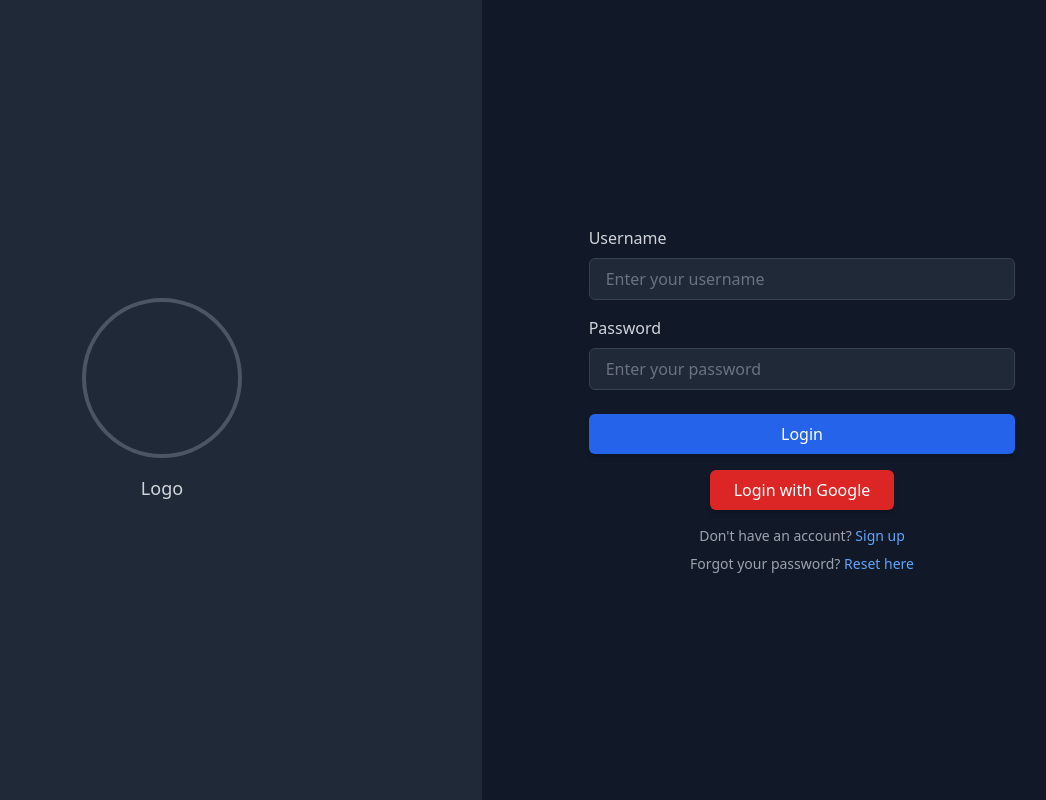
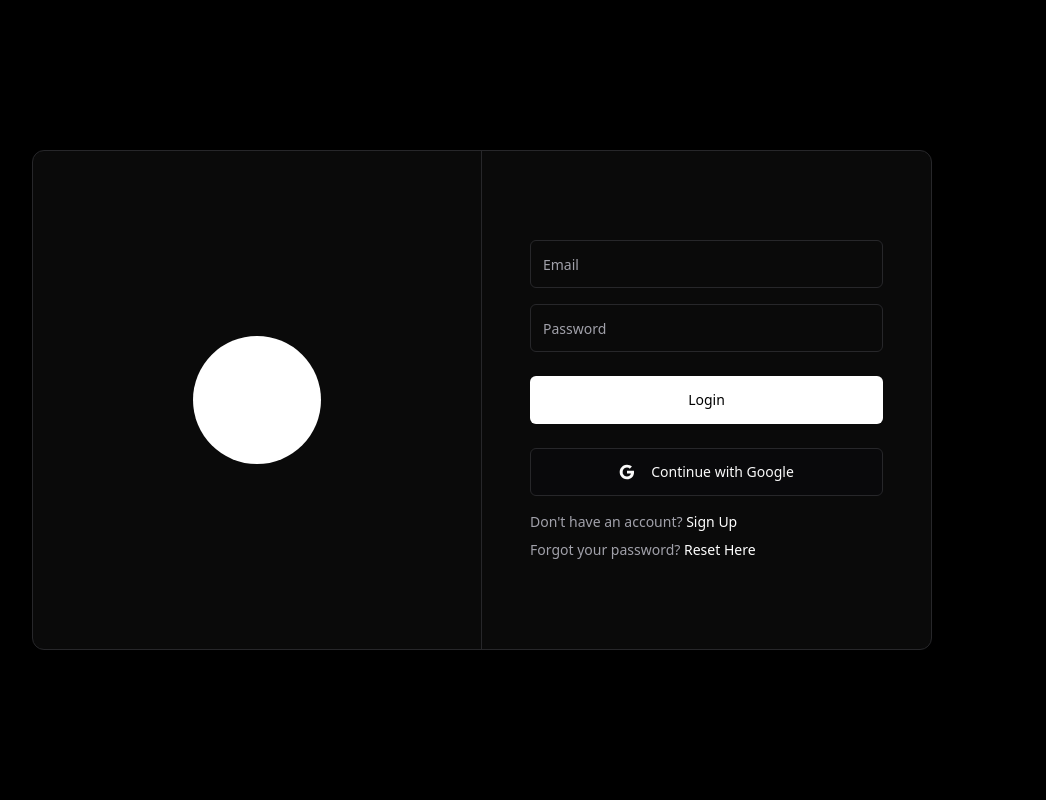
Before and after one commit to DevratPatel/HackUTDOmegaProject, a Next.js app in the folder main/: page / in a window 1280 px wide. Shown: the whole page, without its empty margins (158-1204 px from the left). Built offline with nearby package versions, Linux system fonts and the light colour scheme.

Commit message:
update: login ui and connectivity

```diff
--- a/main/app/page.tsx
+++ b/main/app/page.tsx
@@ -1,8 +1,11 @@
 "use client";
 
 import React, { useState } from "react";
+import { signInWithGoogle, signInWithEmail } from "../firebase";
+import { Input } from "@/components/ui/input";
+import { Button } from "@/components/ui/button";
+import { Card } from "@/components/ui/card";
 import { useRouter } from "next/navigation";
-import { signInWithGoogle, signInWithEmail } from "../firebase";
 
 export default function LoginPage() {
   const [email, setEmail] = useState("");
@@ -11,102 +14,106 @@ export default function LoginPage() {
 
   const handleEmailLogin = async (e: React.FormEvent) => {
     e.preventDefault();
-    try{
-      const user = await signInWithEmail(email, password); // Call the Firebase email/password login function
-      console.log("Logged in user:", user);
+    try {
+      await signInWithEmail(email, password);
       router.push("/dashboard");
-    }
-    catch(error) {
+    } catch (error) {
       console.error("Login failed:", error);
-    alert("Invalid email or password");
     }
   };
 
   const handleGoogleLogin = async () => {
     try {
-      const user = await signInWithGoogle();
-      console.log("Logged in user:", user);
+      await signInWithGoogle();
       router.push("/dashboard");
+    } catch (error) {
+      console.error("Google login failed:", error);
     }
-      catch (error) {
-      console.error("Google login failed:", error);
-      alert("Google login failed. Please try again.");
-    }
-  }
+  };
 
   return (
-    <div className="flex h-screen bg-gray-900">
-      {/* Left Side */}
-      <div className="w-1/2 bg-gray-800 flex items-center justify-center">
-        <div className="text-center">
-          <div className="rounded-full border-4 border-gray-600 w-40 h-40 mx-auto"></div>
-          <p className="mt-4 text-gray-300 text-lg">Logo</p>
-        </div>
+    <div className="min-h-screen bg-black flex items-center justify-center p-4">
+      <Card className="w-full max-w-[900px] h-[500px] bg-[#0A0A0A] border-zinc-800 flex rounded-xl overflow-hidden">
+        {/* Left side with logo */}
+        <div className="w-1/2 flex items-center justify-center border-r border-zinc-800">
+          <div className="w-32 h-32 bg-white rounded-full" />
         </div>
 
-      {/* Right Side */}
-      <div className="w-1/2 flex flex-col justify-center items-center bg-gray-900">
-        <form onSubmit={handleEmailLogin} className="w-2/3 max-w-md">
-          <div className="mb-4">
-            <label htmlFor="username" className="block text-gray-300 mb-2">
-              Username
-            </label>
-            <input
-              id="username"
+        {/* Right side with form */}
+        <div className="w-1/2 flex flex-col justify-center px-12">
+          <form onSubmit={handleEmailLogin} className="space-y-6">
+            <div className="space-y-4">
+              <Input
                 type="email"
+                placeholder="Email"
                 value={email}
                 onChange={(e) => setEmail(e.target.value)}
-              placeholder="Enter your username"
-              className="w-full px-4 py-2 bg-gray-800 border border-gray-700 rounded-md focus:outline-none focus:ring-2 focus:ring-blue-500 text-gray-100 placeholder-gray-500"
+                className="bg-transparent border-zinc-800 h-12"
+              />
+              <Input
+                type="password"
+                placeholder="Password"
+                value={password}
+                onChange={(e) => setPassword(e.target.value)}
+                className="bg-transparent border-zinc-800 h-12"
               />
             </div>
-          <div className="mb-6">
-            <label htmlFor="password" className="block text-gray-300 mb-2">
-              Password
-            </label>
-            <input
-              id="password"
-              type="password"
-              value={password}
-              onChange={(e) => setPassword(e.target.value)}
-              placeholder="Enter your password"
-              className="w-full px-4 py-2 bg-gray-800 border border-gray-700 rounded-md focus:outline-none focus:ring-2 focus:ring-blue-500 text-gray-100 placeholder-gray-500"
-            />
-          </div>
-          <button
+
+            <Button
               type="submit"
-            className="w-full bg-blue-600 text-white py-2 rounded-md shadow-md hover:bg-blue-700"
+              className="w-full bg-white text-black hover:bg-zinc-200 h-12"
             >
               Login
-          </button>
+            </Button>
           </form>
-        <button
+
+          <div className="mt-6 space-y-4">
+            <Button
               onClick={handleGoogleLogin}
-          className="mt-4 bg-red-600 text-white px-6 py-2 rounded-md shadow-md hover:bg-red-700"
+              variant="outline"
+              className="w-full border-zinc-800 h-12 space-x-2"
             >
-          Login with Google
-        </button>
-        <div className="mt-4 text-center">
-          <p className="text-gray-400 text-sm">
+              <svg className="w-5 h-5" viewBox="0 0 24 24">
+                <path
+                  fill="currentColor"
+                  d="M22.56 12.25c0-.78-.07-1.53-.2-2.25H12v4.26h5.92c-.26 1.37-1.04 2.53-2.21 3.31v2.77h3.57c2.08-1.92 3.28-4.74 3.28-8.09z"
+                />
+                <path
+                  fill="currentColor"
+                  d="M12 23c2.97 0 5.46-.98 7.28-2.66l-3.57-2.77c-.98.66-2.23 1.06-3.71 1.06-2.86 0-5.29-1.93-6.16-4.53H2.18v2.84C3.99 20.53 7.7 23 12 23z"
+                />
+                <path
+                  fill="currentColor"
+                  d="M5.84 14.09c-.22-.66-.35-1.36-.35-2.09s.13-1.43.35-2.09V7.07H2.18C1.43 8.55 1 10.22 1 12s.43 3.45 1.18 4.93l2.85-2.22.81-.62z"
+                />
+                <path
+                  fill="currentColor"
+                  d="M12 5.38c1.62 0 3.06.56 4.21 1.64l3.15-3.15C17.45 2.09 14.97 1 12 1 7.7 1 3.99 3.47 2.18 7.07l3.66 2.84c.87-2.6 3.3-4.53 6.16-4.53z"
+                />
+              </svg>
+              <span>Continue with Google</span>
+            </Button>
+
+            <div className="text-sm text-zinc-400 space-y-2">
+              <p>
                 Don't have an account?{" "}
-            <a
-              href="/signup"
-              className="text-blue-400 hover:text-blue-300 hover:underline"
-            >
-              Sign up
+                <a href="/signup" className="text-white hover:underline">
+                  Sign Up
                 </a>
               </p>
-          <p className="text-gray-400 text-sm mt-2">
+              <p>
                 Forgot your password?{" "}
                 <a
                   href="/reset-password"
-              className="text-blue-400 hover:text-blue-300 hover:underline"
+                  className="text-white hover:underline"
                 >
-              Reset here
+                  Reset Here
                 </a>
               </p>
             </div>
           </div>
         </div>
+      </Card>
+    </div>
   );
 }
--- a/main/components/ui/Navbar.tsx
+++ b/main/components/ui/Navbar.tsx
@@ -1,13 +1,27 @@
 "use client";
 
 import Link from "next/link";
-import { useState } from "react";
+import { useState, useEffect } from "react";
 import { Menu, X } from "lucide-react";
 import { Button } from "@/components/ui/button";
 import { Sheet, SheetContent, SheetTrigger } from "@/components/ui/sheet";
+import { auth } from "@/firebase";
 
 export default function Navbar() {
   const [isOpen, setIsOpen] = useState(false);
+  const [username, setUsername] = useState<string | null>(null);
+
+  useEffect(() => {
+    const unsubscribe = auth.onAuthStateChanged((user) => {
+      if (user) {
+        setUsername(user.displayName || user.email || "User");
+      } else {
+        setUsername(null);
+      }
+    });
+
+    return () => unsubscribe();
+  }, []);
 
   return (
     <nav className="border-b bg-background">
@@ -19,11 +33,13 @@ export default function Navbar() {
 
           {/* Desktop Menu */}
           <div className="hidden md:flex items-center space-x-1">
-            <div className="text-sm text-muted-foreground ml-auto pr-3">
-              Welcome, User
+            <div className="welcome-message text-sm text-muted-foreground ml-auto pr-3">
+              {username ? `Welcome, ${username}` : "Welcome, Guest"}
             </div>
             <Button variant="ghost" asChild>
-              <Link href="./">Log Out</Link>
+              <Link href="./" onClick={() => auth.signOut()}>
+                Log Out
+              </Link>
             </Button>
           </div>
 
@@ -39,7 +55,7 @@ export default function Navbar() {
               <SheetContent side="right">
                 <div className="flex flex-col space-y-4 mt-4">
                   <div className="text-sm text-muted-foreground">
-                    Welcome, User
+                    {username ? `Welcome, ${username}` : "Welcome, Guest"}
                   </div>
                   <Button variant="ghost" asChild>
                     <Link href="./login">Login</Link>
--- /dev/null
+++ b/main/components/ui/input.tsx
@@ -0,0 +1,22 @@
+import * as React from "react"
+
+import { cn } from "@/lib/utils"
+
+const Input = React.forwardRef<HTMLInputElement, React.ComponentProps<"input">>(
+  ({ className, type, ...props }, ref) => {
+    return (
+      <input
+        type={type}
+        className={cn(
+          "flex h-10 w-full rounded-md border border-input bg-background px-3 py-2 text-base ring-offset-background file:border-0 file:bg-transparent file:text-sm file:font-medium file:text-foreground placeholder:text-muted-foreground focus-visible:outline-none focus-visible:ring-2 focus-visible:ring-ring focus-visible:ring-offset-2 disabled:cursor-not-allowed disabled:opacity-50 md:text-sm",
+          className
+        )}
+        ref={ref}
+        {...props}
+      />
+    )
+  }
+)
+Input.displayName = "Input"
+
+export { Input }
```
Lines whose indentation alone changed are shown as unchanged.
